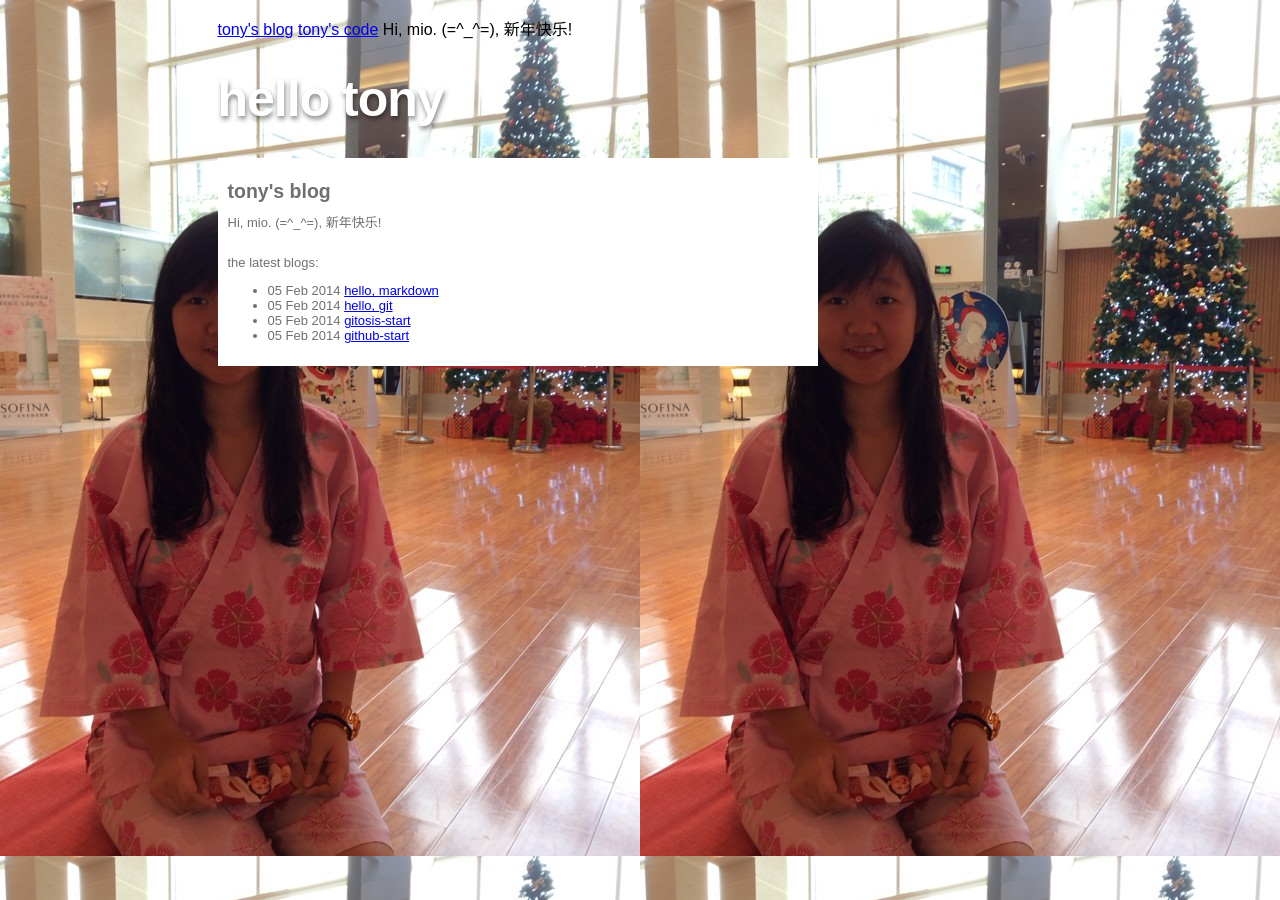
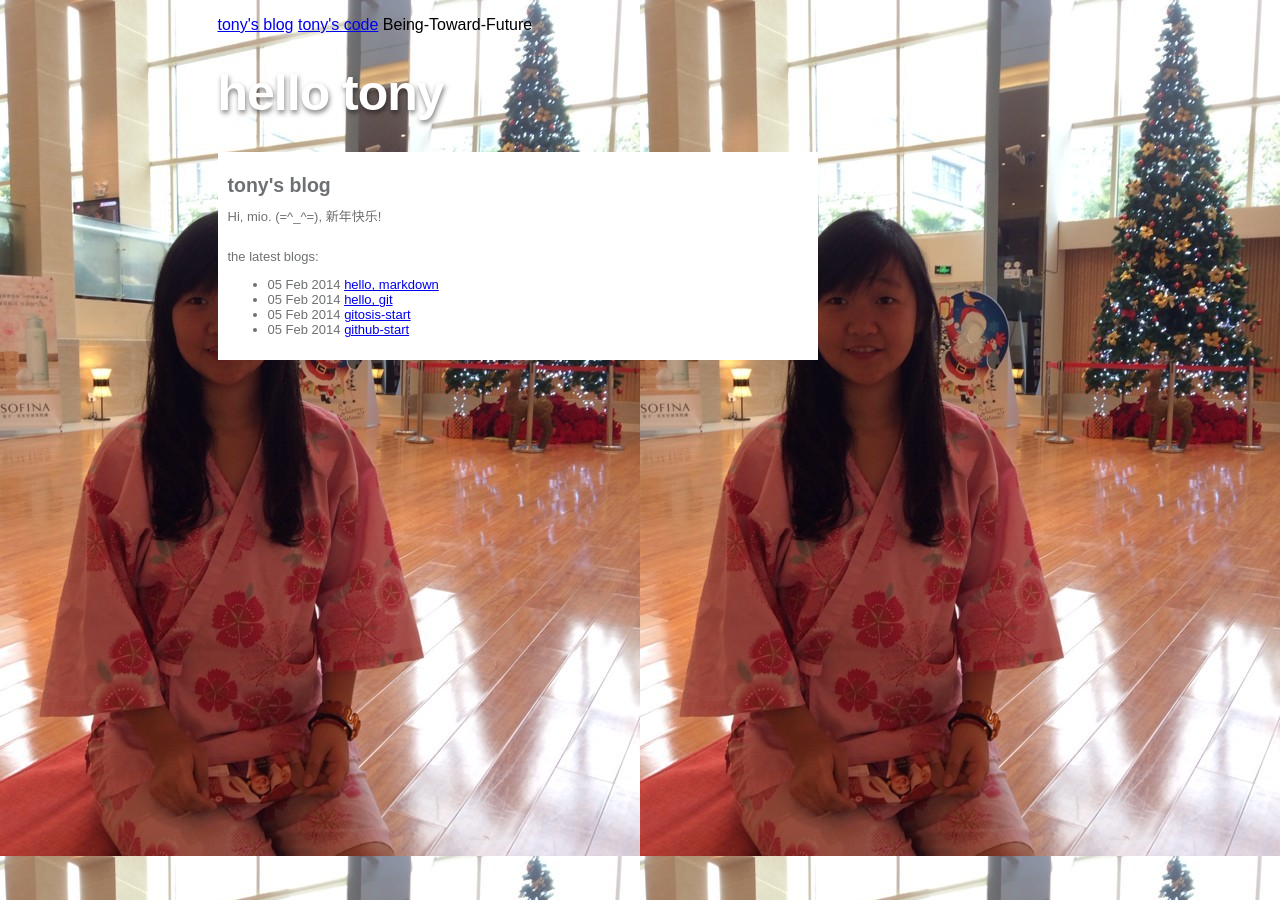
Before and after one commit to tonyskywalker/tonyskywalker.github.io, a Jekyll site: the page built from index.html, in a window 1280 px wide. Built offline with Jekyll 4.4.1, drawn with Linux system fonts in a browser that asks for light colours.

Commit message:
update git-start

```diff
--- a/_layouts/default.html
+++ b/_layouts/default.html
@@ -88,7 +88,7 @@
 	<div id="mio">
 		<p><a href="http://tonyskywalker.github.io/">tony's blog</a>
 			<a href="https://github.com/tonyskywalker">tony's code</a>
-			Hi, mio. (=^_^=), 新年快乐!</p>
+			Live in the future, then build what's missing!</p>
 	</div>
 	<div id="title">
 		<a href="/">hello tony</a>
--- a/_layouts/home.html
+++ b/_layouts/home.html
@@ -87,7 +87,7 @@
 	<div id="mio">
 		<p><a href="http://tonyskywalker.github.io/">tony's blog</a>
 			<a href="https://github.com/tonyskywalker">tony's code</a>
-			Hi, mio. (=^_^=), 新年快乐!</p>
+			Being-Toward-Future</p>
 	</div>
 	<div id="title">
 		<a href="/">hello tony</a>
```
